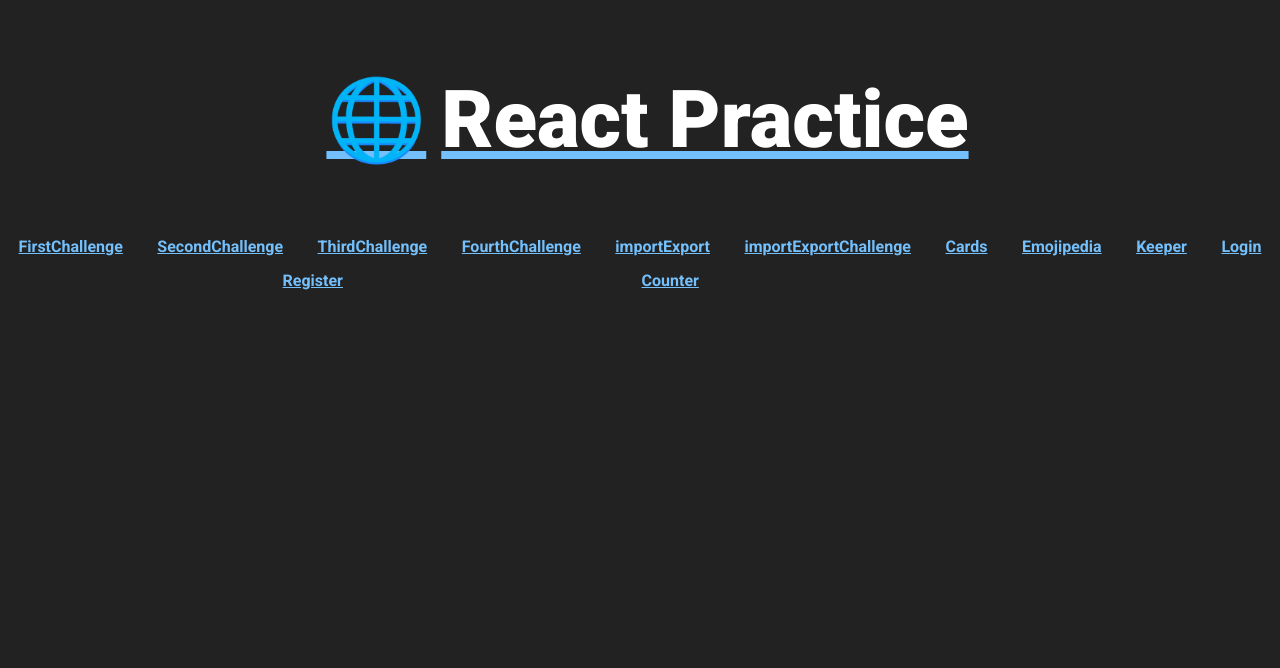
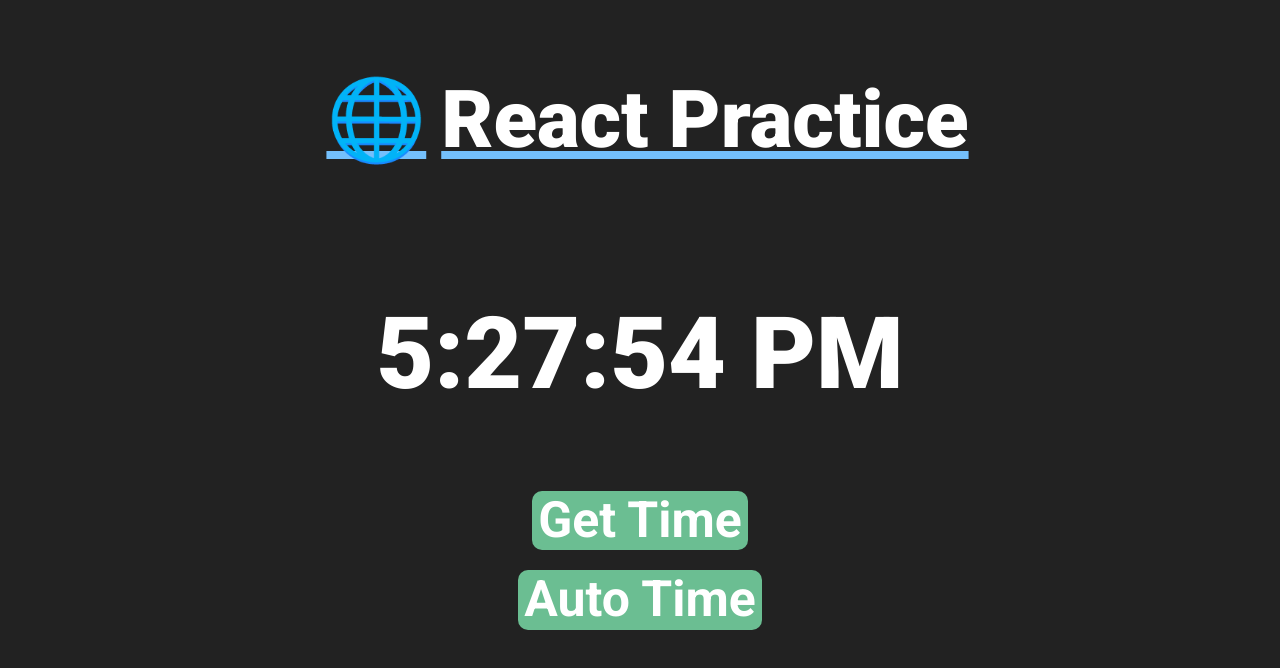
Before and after one commit to NachoKai/react-practice, a React (Create React App) app: page /Time in a window 1280 px wide. Shown: the top 668 px of the page. Built offline with nearby package versions, Linux system fonts and the light colour scheme.

Commit message:
add timer

```diff
--- a/src/App.js
+++ b/src/App.js
@@ -23,6 +23,7 @@
 import Login from "./components/Login/Login";
 import Register from "./components/Register/Register";
 import Counter from "./components/Counter/Counter";
+import Time from "./components/Time/Time";
 
 function App() {
   const createCard = (contact) => {
@@ -100,6 +101,9 @@
           <Route path="/Counter">
             <Counter />
           </Route>
+          <Route path="/Time">
+            <Time />
+          </Route>
 
           <Route path="/">
             <Navbar />
--- a/src/components/NavBar/Navbar.js
+++ b/src/components/NavBar/Navbar.js
@@ -17,6 +17,7 @@
       <Link to="/Login">Login</Link>
       <Link to="/Register">Register</Link>
       <Link to="/Counter">Counter</Link>
+      <Link to="/Time">Time</Link>
       <Link to="/"></Link>
     </div>
   );
--- /dev/null
+++ b/src/components/Time/Time.css
@@ -0,0 +1,27 @@
+.time-h1 {
+  font-size: 100px;
+}
+
+.time-container {
+  display: flex;
+  flex-direction: column;
+  align-items: center;
+  justify-content: center;
+}
+
+.time-button {
+  display: inline;
+  background-color: #6bbe92;
+  border: 0;
+  border-radius: 10px;
+  box-shadow: 5px;
+  margin: 10px;
+  text-align: center;
+  color: #fff;
+  font-weight: bold;
+  font-size: 50px;
+}
+
+.time-button:hover {
+  cursor: pointer;
+}
--- /dev/null
+++ b/src/components/Time/Time.js
@@ -0,0 +1,29 @@
+import React, { useState } from "react";
+import "./Time.css";
+
+const Time = () => {
+  let [time, setTime] = useState("TIME");
+  time = new Date().toLocaleTimeString();
+
+  function getTime() {
+    return setTime(time);
+  }
+
+  function getAutoTime() {
+    return setInterval(getTime, 1000);
+  }
+
+  return (
+    <div className="time-container">
+      <h1 className="time-h1">{time}</h1>
+      <button className="time-button" onClick={getTime}>
+        Get Time
+      </button>
+      <button className="time-button" onClick={getAutoTime}>
+        Auto Time
+      </button>
+    </div>
+  );
+};
+
+export default Time;
```
